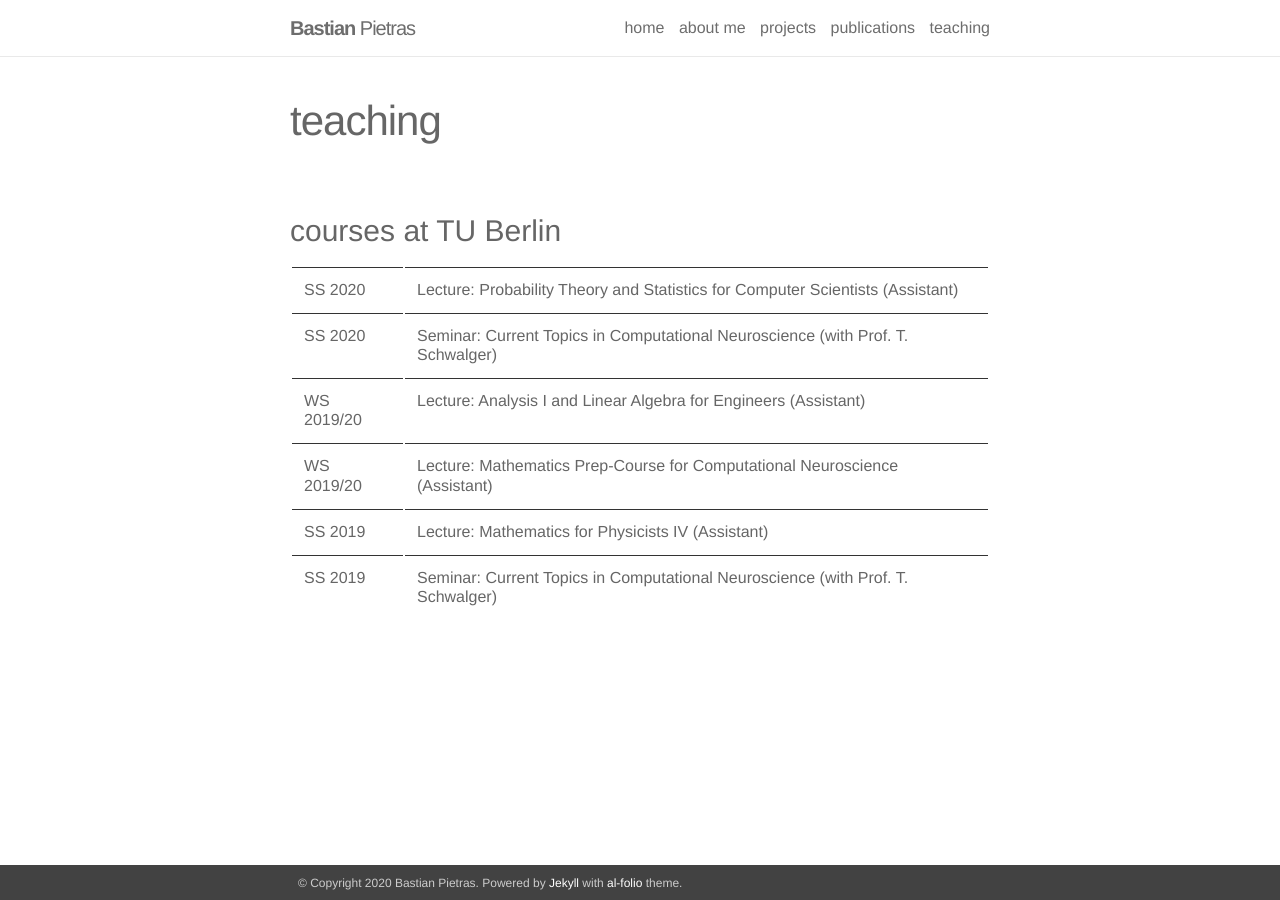
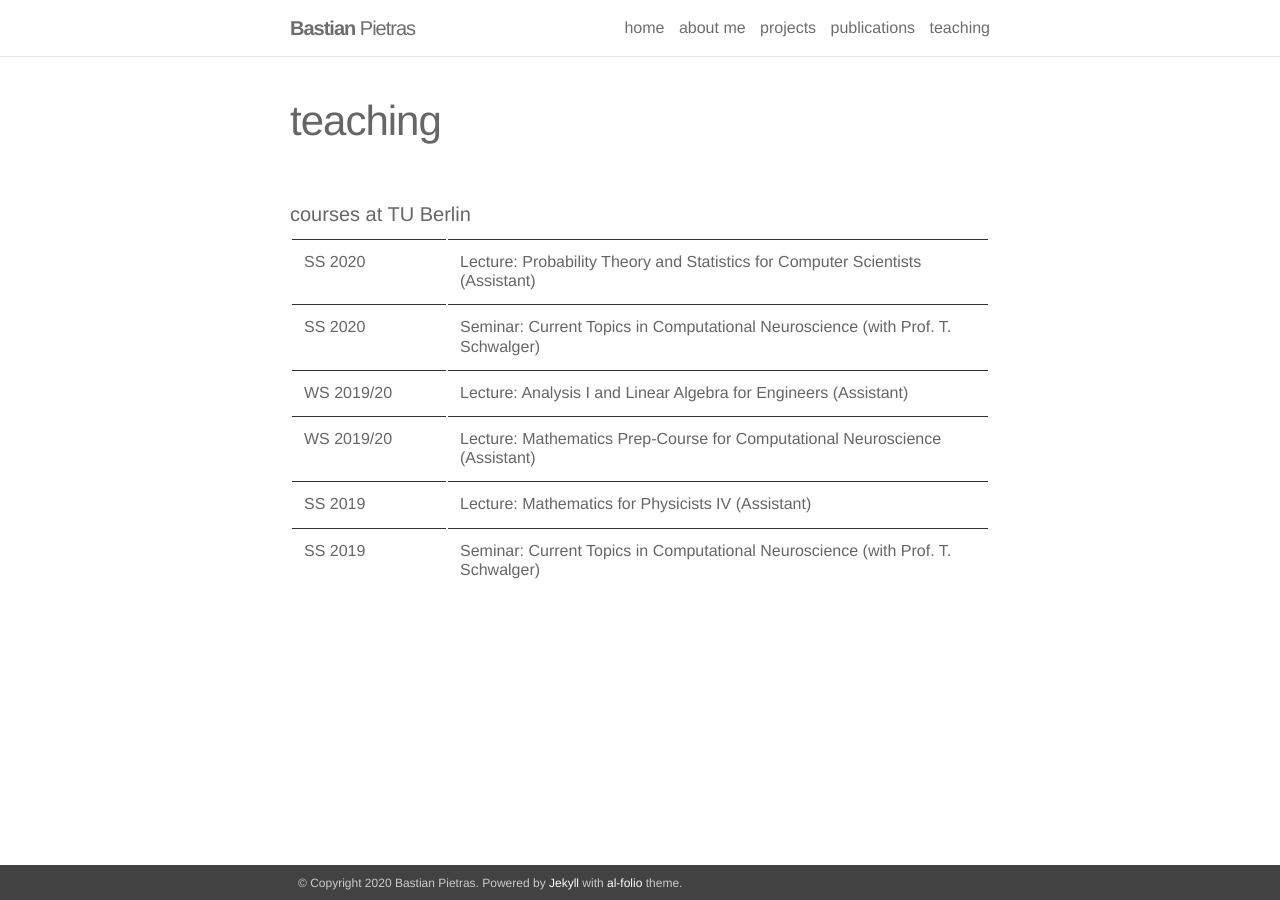
Before and after one commit to BastianPietras/bastianpietras.github.io, a Jekyll site: the page built from _pages/teaching.md, in a window 1280 px wide. Built offline with Jekyll 4.4.1, drawn with Linux system fonts in a browser that asks for light colours.

Commit message:
Update teaching.md

```diff
--- a/_pages/teaching.md
+++ b/_pages/teaching.md
@@ -4,11 +4,11 @@ permalink: /teaching/
 title: teaching
 ---
 
-<h3>courses at TU Berlin</h3>
+<h4>courses at TU Berlin</h4>
 
 <table class="tg">
   <tr>
-    <td> SS 2020  </td>
+    <td style="width:130px"> SS 2020  </td>
     <td>Lecture: Probability Theory and Statistics for Computer Scientists (Assistant)</td>
   </tr>
 
```
